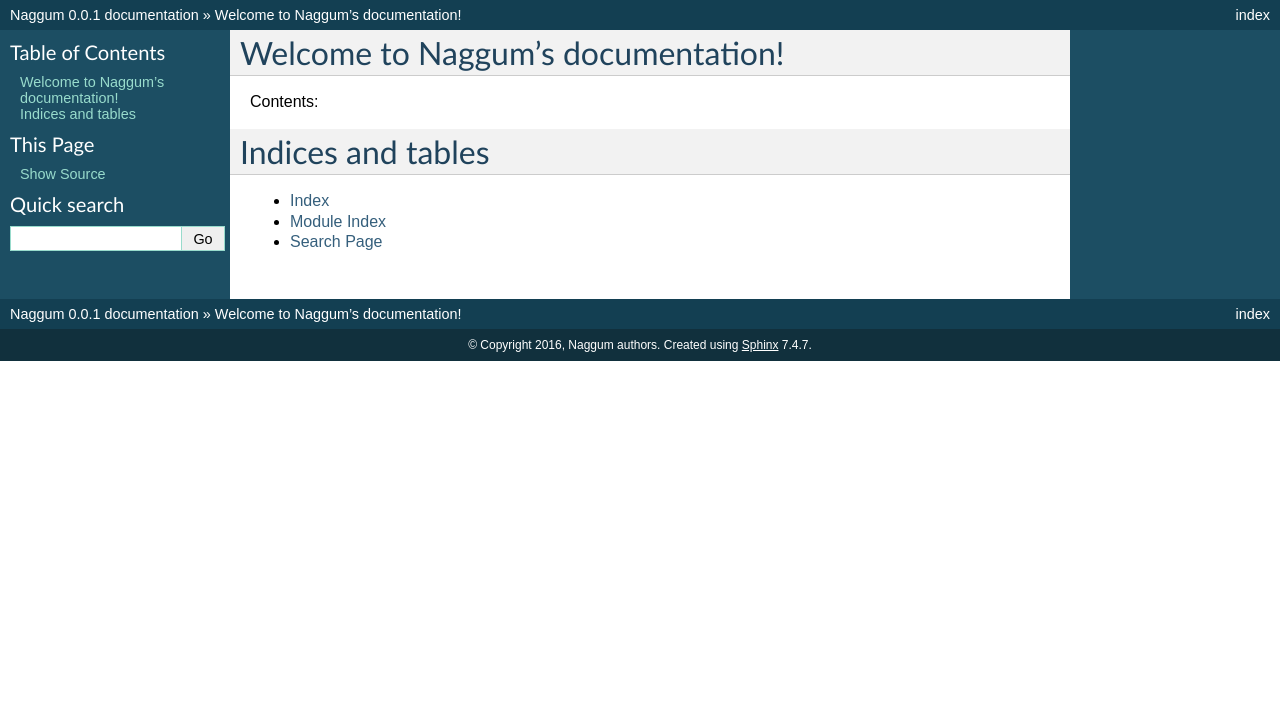
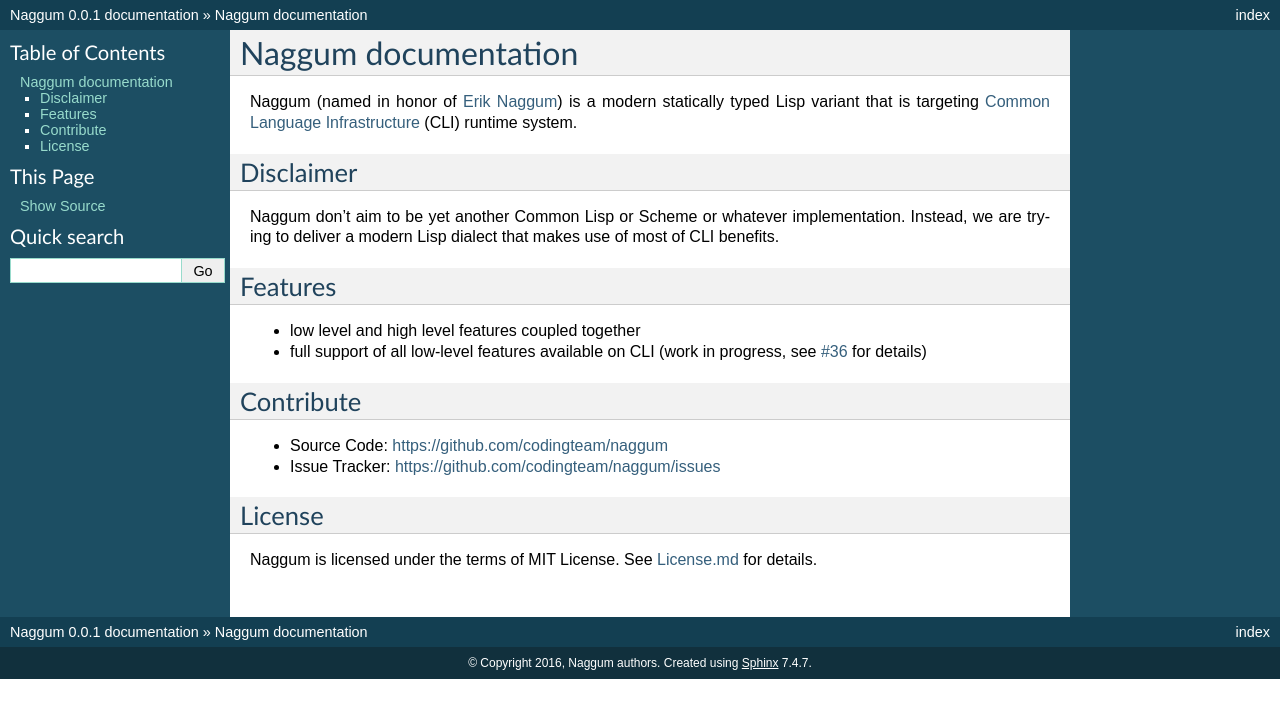
Before and after one commit to codingteam/naggum, a Sphinx documentation site: the page built from docs/index.rst, in a window 1280 px wide. Shown: the top 718 px of the page. Built offline with Sphinx 7.4.7, drawn with Linux system fonts in a browser that asks for light colours.

Commit message:
Docs: clean up index page

```diff
--- a/docs/index.rst
+++ b/docs/index.rst
@@ -1,21 +1,37 @@
-.. Naggum documentation master file, created by
-   sphinx-quickstart on Fri Jan 08 15:42:43 2016.
-   You can adapt this file completely to your liking, but it should at least
-   contain the root `toctree` directive.
+Naggum documentation
+====================
 
-Welcome to Naggum's documentation!
-==================================
+Naggum (named in honor of `Erik Naggum`_) is a modern statically typed Lisp
+variant that is targeting `Common Language Infrastructure`_ (CLI) runtime
+system.
 
-Contents:
+Disclaimer
+----------
 
-.. toctree::
-   :maxdepth: 2
+Naggum don't aim to be yet another Common Lisp or Scheme or whatever
+implementation. Instead, we are trying to deliver a modern Lisp dialect that
+makes use of most of CLI benefits.
 
+Features
+--------
 
+- low level and high level features coupled together
+- full support of all low-level features available on CLI (work in progress, see
+  `#36`_ for details)
 
-Indices and tables
-==================
+Contribute
+----------
 
-* :ref:`genindex`
-* :ref:`modindex`
-* :ref:`search`
+- Source Code: https://github.com/codingteam/naggum
+- Issue Tracker: https://github.com/codingteam/naggum/issues
+
+License
+-------
+
+Naggum is licensed under the terms of MIT License. See `License.md`_ for
+details.
+
+.. _#36: https://github.com/codingteam/naggum/issues/36
+.. _Common Language Infrastructure: http://www.ecma-international.org/publications/standards/Ecma-335.htm
+.. _Erik Naggum: https://en.wikipedia.org/wiki/Erik_Naggum
+.. _License.md: https://github.com/codingteam/naggum/blob/develop/License.md
```
